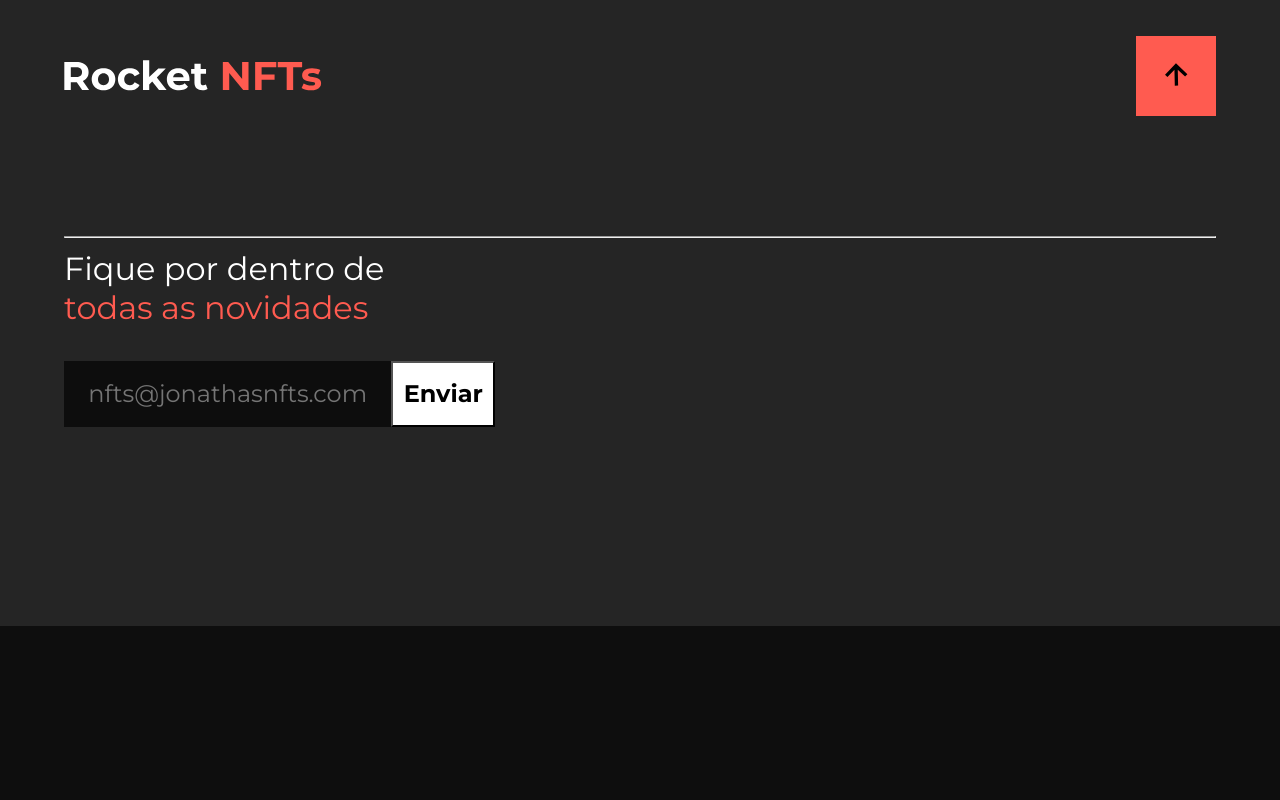
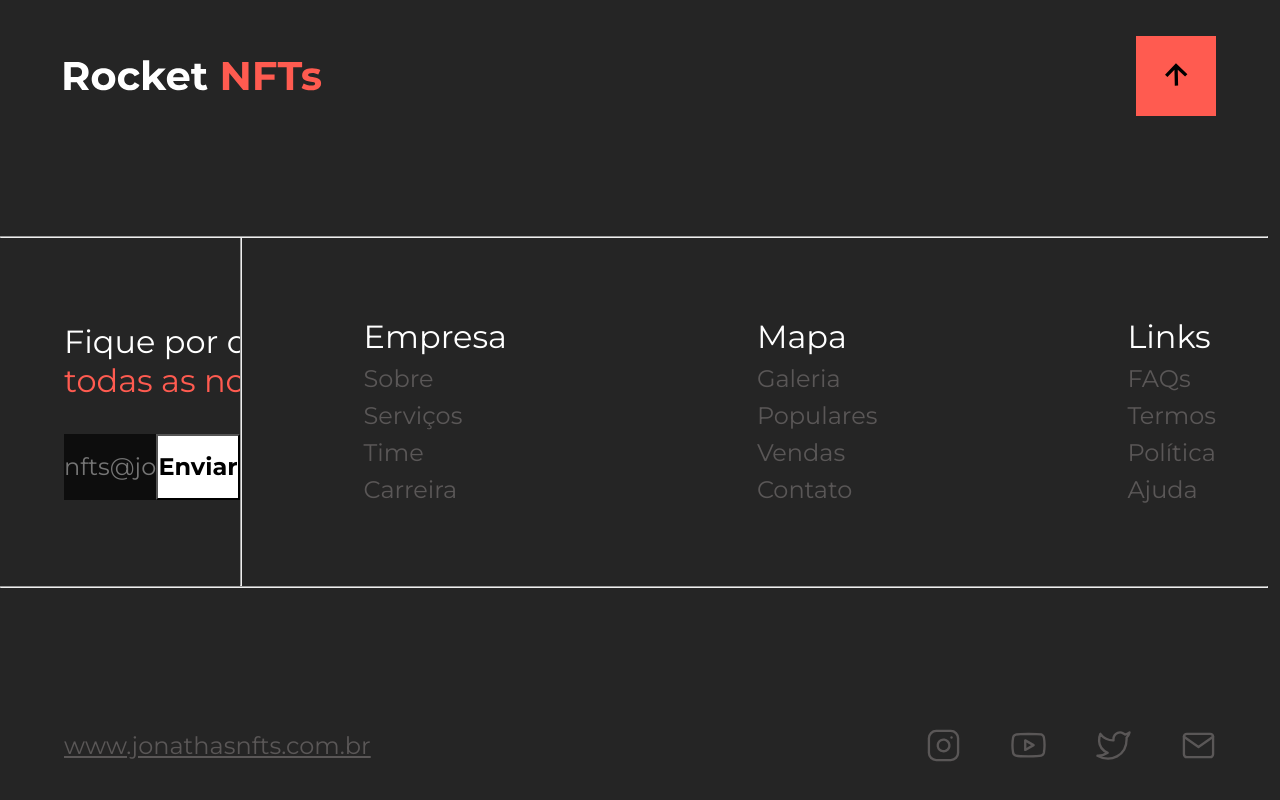
Before and after one commit to Jonathas-bonfim/NFTS, a React (Create React App) app: page / in a window 1280 px wide. Shown: the part 4827-5627 px from the top of the page. Before the commit the page ends 5453 px from the top, so only its background shows below. Built offline with nearby package versions, Linux system fonts and the light colour scheme.

Commit message:
project-finish

```diff
--- a/src/components/footer/index.scss
+++ b/src/components/footer/index.scss
@@ -1,7 +1,8 @@
 footer {
   margin-top: 15rem;
 
-  height: 710px;
+  // height: 710px;
+  height: auto;
   width: 100%;
 
   background-color: var(--card-color);
@@ -9,6 +10,15 @@ footer {
   .footer-container {
     width: min(90vw, 1800px);
     margin: auto;
+
+    .hr-width {
+      width: 99.1vw;
+      display: flex;
+      overflow-x: auto;
+      position: absolute;
+      right: 0;
+      left: 0;
+    }
   }
 
   .title {
@@ -37,14 +47,20 @@ footer {
     }
   }
 
+  .middle {
+    display: flex;
+  }
+
   .middle-left {
-    min-height: 200px;
+    min-height: 350px;
     width: 500px;
 
     display: flex;
     align-items: flex-start;
     justify-content: center;
     flex-direction: column;
+    flex-wrap: wrap;
+    overflow-x: hidden;
 
     .middleLeft-text {
       min-height: 80px;
@@ -79,7 +95,6 @@ footer {
     input {
       height: 100%;
       width: 100%;
-      // padding: 0.5rem;
 
       border: none;
       background: var(--color-input);
@@ -95,6 +110,7 @@ footer {
       height: 66px;
       width: 135px;
 
+      cursor: pointer;
       background: var(--text-color);
       color: var(--black-text);
 
@@ -102,4 +118,62 @@ footer {
       font-size: 1.5rem;
     }
   }
+
+  .middle-right {
+    display: flex;
+    align-items: center;
+    justify-content: center;
+
+    gap: 250px;
+    margin-left: 122px;
+
+    .information-styled {
+      display: flex;
+      align-items: flex-start;
+      justify-content: center;
+      flex-direction: column;
+
+      gap: 0.5rem;
+
+      p {
+        color: var(--text-color);
+        font-size: 2rem;
+      }
+
+      a {
+        color: var(--subtitle-color);
+        text-decoration: none;
+        font-size: 1.5rem;
+      }
+    }
+  }
+
+  .end-footer {
+    height: 20rem;
+    width: 100%;
+
+    display: flex;
+    align-items: center;
+    justify-content: space-between;
+
+    .social-media {
+      display: inline-flex;
+      a {
+        font-size: 1.5rem;
+        color: var(--subtitle-color);
+      }
+    }
+
+    .icons {
+      cursor: pointer;
+
+      display: flex;
+      gap: 50px;
+
+      img {
+        height: 35px;
+        width: 35px;
+      }
+    }
+  }
 }
--- a/src/components/footer/index.tsx
+++ b/src/components/footer/index.tsx
@@ -1,5 +1,11 @@
-import logo_header from '../../assets/images/logo.svg'
-import arrowBlack from '../../assets/images/arrow-black.svg'
+import logo_header from '../../assets/images/logo.svg';
+import arrowBlack from '../../assets/images/arrow-black.svg';
+
+import instagram from '../../assets/images/instagram.svg';
+import youtube from '../../assets/images/youtube.svg';
+import twitter from '../../assets/images/twitter.svg';
+import email from '../../assets/images/email.svg';
+
 
 import './index.scss';
 
@@ -14,9 +20,9 @@ export function Footer() {
           </button>
         </div>
 
+        <hr className="hr-width" />
         <div className="middle-footer">
-          <hr />
-
+          <div className="middle">
             <div className="middle-left">
               <div className="middleLeft-text">
                 <p>
@@ -31,7 +37,52 @@ export function Footer() {
               </div>
 
             </div>
-          {/* <hr /> */}
+
+            <hr />
+            <div className="middle-right">
+
+              <div className="information-styled company">
+
+                <p>Empresa</p>
+                <a href="/">Sobre</a>
+                <a href="/">Serviços</a>
+                <a href="/">Time</a>
+                <a href="/">Carreira</a>
+              </div>
+
+              <div className="information-styled map">
+                <p>Mapa</p>
+                <a href="/">Galeria</a>
+                <a href="/">Populares</a>
+                <a href="/">Vendas</a>
+                <a href="/">Contato</a>
+              </div>
+
+              <div className="information-styled links">
+                <p>Links</p>
+                <a href="/">FAQs</a>
+                <a href="/">Termos</a>
+                <a href="/">Política</a>
+                <a href="/">Ajuda</a>
+              </div>
+
+            </div>
+          </div>
+        </div>
+
+        <hr className="hr-width" />
+
+        <div className="end-footer">
+          <div className="social-media">
+            <a href="/">www.jonathasnfts.com.br</a>
+          </div>
+          <div className="icons">
+            <img src={instagram} alt="Instagram" />
+            <img src={youtube} alt="Youtube" />
+            <img src={twitter} alt="Twitter" />
+            <img src={email} alt="E-mail" />
+          </div>
+
         </div>
       </div>
 
```
Lines whose indentation alone changed are shown as unchanged.
